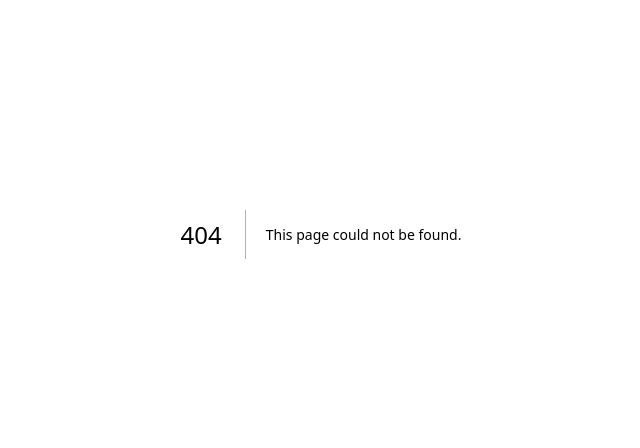
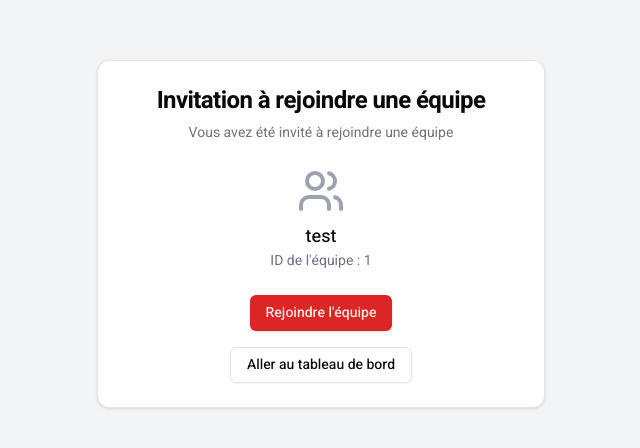
Before and after one commit to Drosscend/atomic-betting, a Next.js app: page /invite/1 in a window 1280 px wide. Before the commit this address had no page. Shown: the part 166-614 px from the top of the page, without its empty margins (319-959 px from the left). Built offline with nearby package versions, Linux system fonts and the light colour scheme.

Commit message:
Feat(Invite): add invite page

```diff
--- a/src/app/dashboard/[id]/admin/_components/general-settings.tsx
+++ b/src/app/dashboard/[id]/admin/_components/general-settings.tsx
@@ -12,15 +12,11 @@ export function GeneralSettings({ teamId }: { teamId: string }) {
   const [teamName, setTeamName] = useState("");
   const [defaultCoins, setDefaultCoins] = useState("300");
   const [defaultDuration, setDefaultDuration] = useState("1");
-  const [inviteLink, setInviteLink] = useState("");
+
+  const inviteLink = `https://example.com/invite/${teamId}`;
 
   const handleSaveGeneral = () => {
     // Logique pour sauvegarder les paramètres généraux
-  };
-
-  const handleGetInviteLink = () => {
-    // Logique pour générer le lien d'invitation
-    setInviteLink(`https://votre-app.com/invite/${teamId}`);
   };
 
   const handleDeleteTeam = () => {
--- a/src/app/dashboard/_components/main-nav.tsx
+++ b/src/app/dashboard/_components/main-nav.tsx
@@ -7,6 +7,10 @@ import { cn } from "@/lib/utils";
 
 export function MainNav({ className, ...props }: HTMLAttributes<HTMLElement>) {
   const { selectedTeam } = useTeam();
+
+  if (!selectedTeam) {
+    return null;
+  }
 
   return (
     <nav className={cn("flex items-center space-x-4 lg:space-x-6", className)} {...props}>
--- a/src/app/dashboard/_components/team-switcher.tsx
+++ b/src/app/dashboard/_components/team-switcher.tsx
@@ -70,7 +70,7 @@ export function TeamSwitcher({ className }: TeamSwitcherProps) {
             role="combobox"
             aria-expanded={open}
             aria-label="Sélectionner une équipe"
-            className={cn("w-[200px] justify-between", className)}
+            className={cn("w-[220px] justify-between", className)}
           >
             <Avatar className="mr-2 size-5">
               <AvatarImage
--- /dev/null
+++ b/src/app/invite/[id]/_compontents/invitation-card.tsx
@@ -0,0 +1,55 @@
+"use client";
+
+import { UsersIcon } from "lucide-react";
+import Link from "next/link";
+import { useState } from "react";
+import { Button } from "@/components/ui/button";
+import { Card, CardContent, CardDescription, CardFooter, CardHeader, CardTitle } from "@/components/ui/card";
+
+interface InvitationCardProps {
+  teamId: string;
+  teamName: string;
+}
+
+export function InvitationCard({ teamId, teamName }: InvitationCardProps) {
+  const [isJoining, setIsJoining] = useState(false);
+  const [hasJoined, setHasJoined] = useState(false);
+
+  const handleJoinTeam = async () => {
+    setIsJoining(true);
+    // Simuler une requête API
+    await new Promise((resolve) => setTimeout(resolve, 1500));
+    setIsJoining(false);
+    setHasJoined(true);
+  };
+
+  return (
+    <Card className="w-full max-w-md">
+      <CardHeader className="text-center">
+        <CardTitle className="text-2xl font-bold">{"Invitation à rejoindre une équipe"}</CardTitle>
+        <CardDescription>{"Vous avez été invité à rejoindre une équipe"}</CardDescription>
+      </CardHeader>
+      <CardContent className="space-y-4">
+        <div className="text-center">
+          <UsersIcon className="mx-auto size-12 text-gray-400" />
+          <h2 className="mt-2 text-lg font-medium">{teamName}</h2>
+          <p className="text-sm text-gray-500">{`ID de l'équipe : ${teamId}`}</p>
+        </div>
+      </CardContent>
+      <CardFooter className="flex flex-col items-center justify-center space-y-4">
+        {!hasJoined ? (
+          <Button onClick={handleJoinTeam} disabled={isJoining}>
+            {isJoining ? "En cours..." : "Rejoindre l'équipe"}
+          </Button>
+        ) : (
+          <>
+            <p className="font-medium text-green-600">{"Vous avez rejoint l'équipe avec succès !"}</p>
+          </>
+        )}
+        <Link href="/dashboard" passHref>
+          <Button variant="outline">{"Aller au tableau de bord"}</Button>
+        </Link>
+      </CardFooter>
+    </Card>
+  );
+}
--- /dev/null
+++ b/src/app/invite/[id]/page.tsx
@@ -0,0 +1,15 @@
+import { InvitationCard } from "@/app/invite/[id]/_compontents/invitation-card";
+import { Metadata } from "next";
+
+export const metadata: Metadata = {
+  title: "Invitation",
+  description: "Page d'invitation à une équipe",
+};
+
+export default function InvitationPage({ params }: { params: { id: string } }) {
+  return (
+    <div className="flex min-h-screen items-center justify-center bg-gray-100">
+      <InvitationCard teamId={params.id} teamName={"test"} />
+    </div>
+  );
+}
```
Also changed, not shown: .eslintrc.json.
